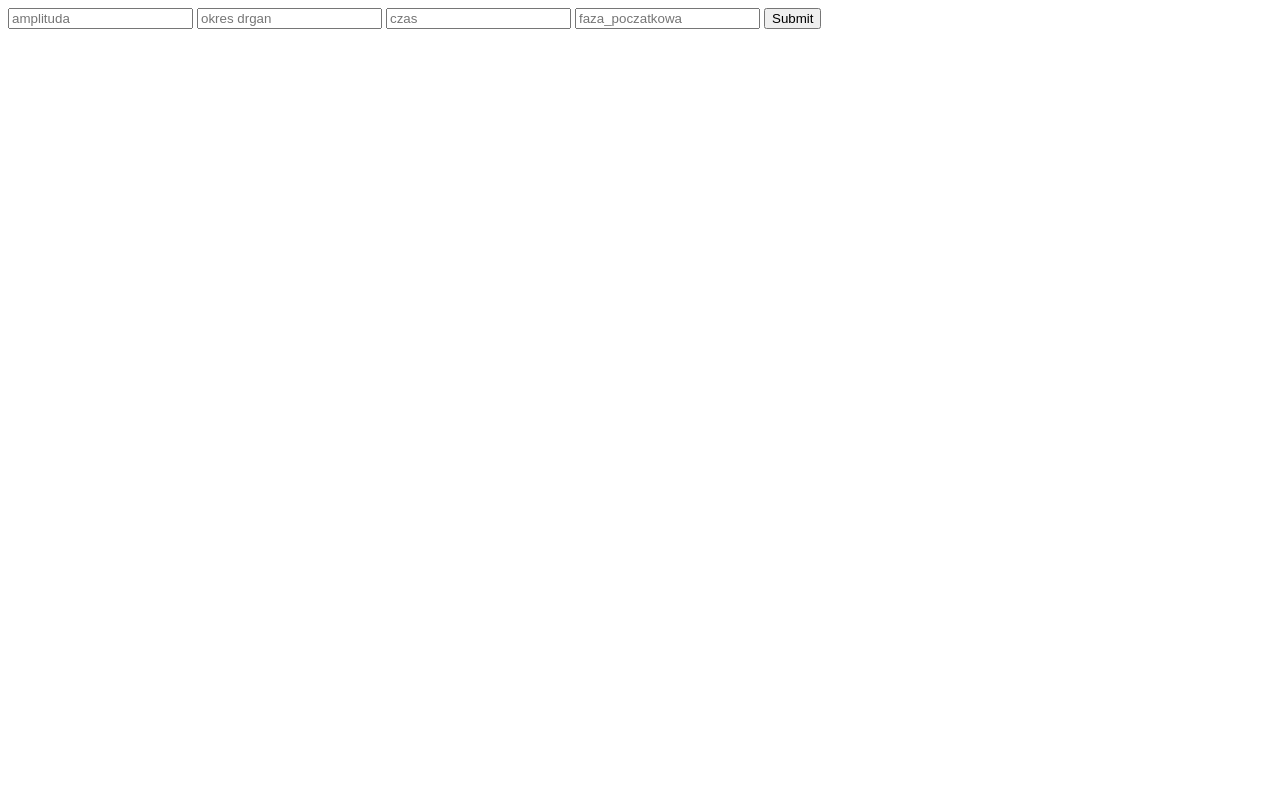
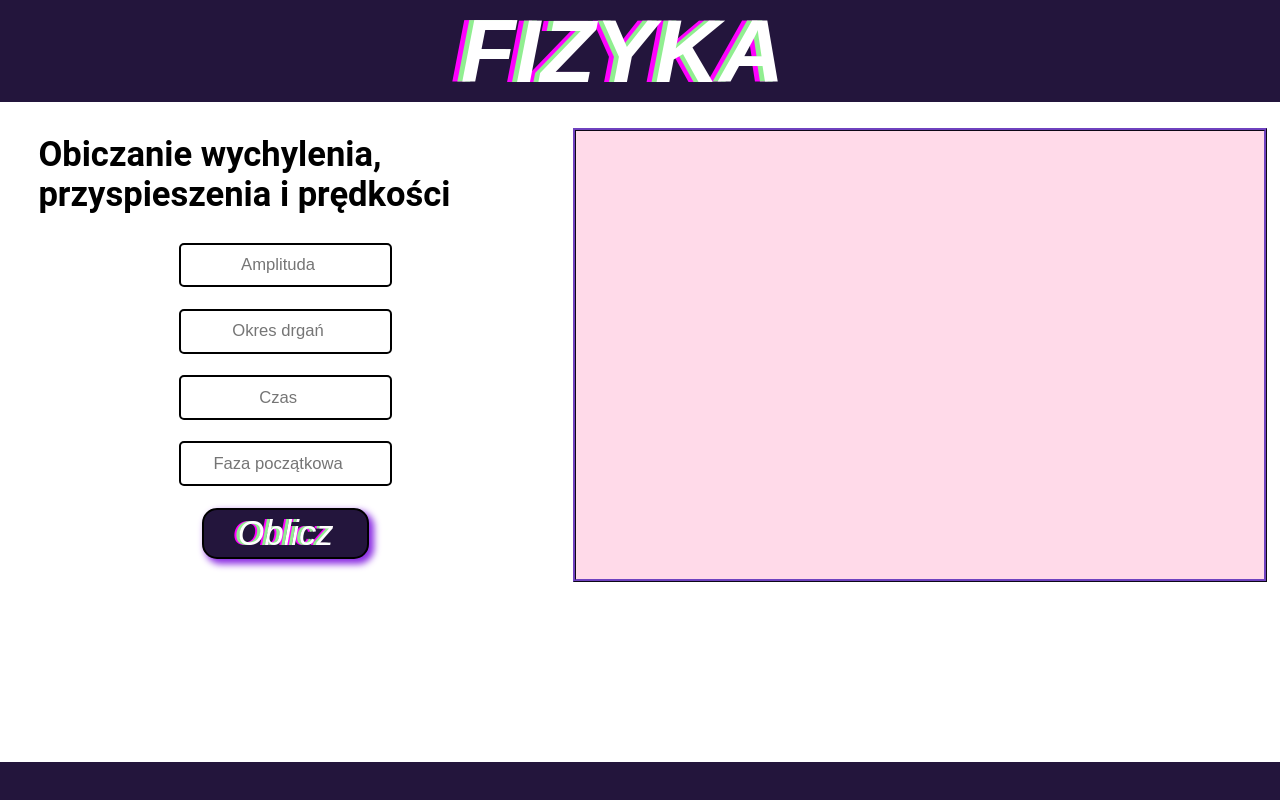
Before and after one commit to alekszych/FizykaRuchDrgajacy, a Django app: page /tValues in a window 1280 px wide. Run offline with Django 3.2, Linux system fonts and the light colour scheme.

Commit message:
Updated tValues page

```diff
--- a/FizykaRuchDrgajacy/settings.py
+++ b/FizykaRuchDrgajacy/settings.py
@@ -26,9 +26,9 @@ BASE_DIR = Path(__file__).resolve().parent.parent
 SECRET_KEY = 'zxi!6dxke#d(d3#fy==^1maacs7z9-7r-2-*3c%j52@l^r2w$8'
 
 # SECURITY WARNING: don't run with debug turned on in production!
-DEBUG = False
+DEBUG = True
 
-ALLOWED_HOSTS = ["65.21.61.66"]
+ALLOWED_HOSTS = []
 
 
 # Application definition
--- a/static/aChart_style.css
+++ b/static/aChart_style.css
@@ -50,6 +50,7 @@ input, form{
 
 .inputs{
     text-align: center;
+    font-size: 1.3vw;
     height: 3vw;
     width: 16vw;
     margin-bottom: 1.7vw;
@@ -117,6 +118,29 @@ form{
     align-items: center;
 }
 
+.values{
+    width: 60%;
+    height: 35vw;
+    margin-top: 2vw;
+    margin-right: 1vw;
+    font-size: 1.7vw;
+    font-family: "Roboto", "Lucida Grande", Verdana, Arial, sans-serif;
+    background-color: rgba(255, 71, 146, 0.2);
+    color: black;
+    border: #3e256b ridge 3px;
+    display: flex;
+    justify-content: center;
+    align-items: center;
+}
+
+p{
+    padding-right: 2vw;
+}
+
+p:nth-child(1){
+    margin-left: 2vw;
+}
+
 .error{
     width: 33vw;
     font-size: 1.7vw;
--- a/templates/tValues_page.html
+++ b/templates/tValues_page.html
@@ -1,23 +1,31 @@
-<!DOCTYPE html>
-<html lang="en">
-<head>
-    <meta charset="UTF-8">
-    <title>Title</title>
+{% extends "base_page.html" %}
+{% load static %}
+    {%  block head %}
+        <title> Obiczanie wychylenia, przyspieszenia i prędkości </title>
+        <link rel = "stylesheet" href = "{% static 'aChart_style.css' %}">
         <link rel="stylesheet" href="{{ s }}">
-</head>
-<body>
+    {% endblock %}
+
+    {% block body %}
+        <div class = "main">
+            <div class = "else">
+                <h2> Obiczanie wychylenia, przyspieszenia i prędkości </h2>
                 <form method="POST">
                     {% csrf_token %}
-        <input type="number" name="amplituda" placeholder="amplituda">
-        <input type="number" name="okres_drgan" placeholder="okres drgan">
-        <input type="number" name="czas" placeholder="czas">
-        <input type="number" name="faza" placeholder="faza_poczatkowa">
-        <input type="submit">
+                    <input type="number" name="amplituda" placeholder="Amplituda" class = "inputs">
+                    <input type="number" name="okres_drgan" placeholder="Okres drgań" class = "inputs">
+                    <input type="number" name="czas" placeholder="Czas" class = "inputs">
+                    <input type="number" name="faza" placeholder="Faza początkowa" class = "inputs">
+                    <input type="submit" class = "press" value = "Oblicz">
                 </form>
+            </div>
+
+            <div class = "values">
                 {% if x and v and a %}
                     <p> x = {{ x }} </p>
                     <p> v = {{ v }} </p>
                     <p> a = {{ a }} </p>
                 {% endif %}
-</body>
-</html>
+            </div>
+        </div>
+    {% endblock %}
--- a/templates/vChart_page.html
+++ b/templates/vChart_page.html
@@ -15,7 +15,7 @@
                     <input type="number" name="amplituda" placeholder="Amplituda" class = "inputs">
                     <input type="number" name="okres_drgan" placeholder="Okres drgań" class = "inputs">
                     <input type="number" name="faza" placeholder="Faza początkowa" class = "inputs">
-                    <input type="submit" class = "press">
+                    <input type="submit" class = "press" value = "Oblicz">
                 </form>
             </div>
 
--- a/templates/xChart_page.html
+++ b/templates/xChart_page.html
@@ -13,7 +13,7 @@
                 {% csrf_token %}
                 <input type="number" name="amplituda" placeholder="Amplituda" class = "inputs">
                 <input type="number" name="okres_drgan" placeholder="Okres drgań" class = "inputs">
-                <input type="submit" class = "press">
+                <input type="submit" class = "press" value = "Oblicz">
             </form>
         </div>
 
```
Lines whose indentation alone changed are shown as unchanged.
